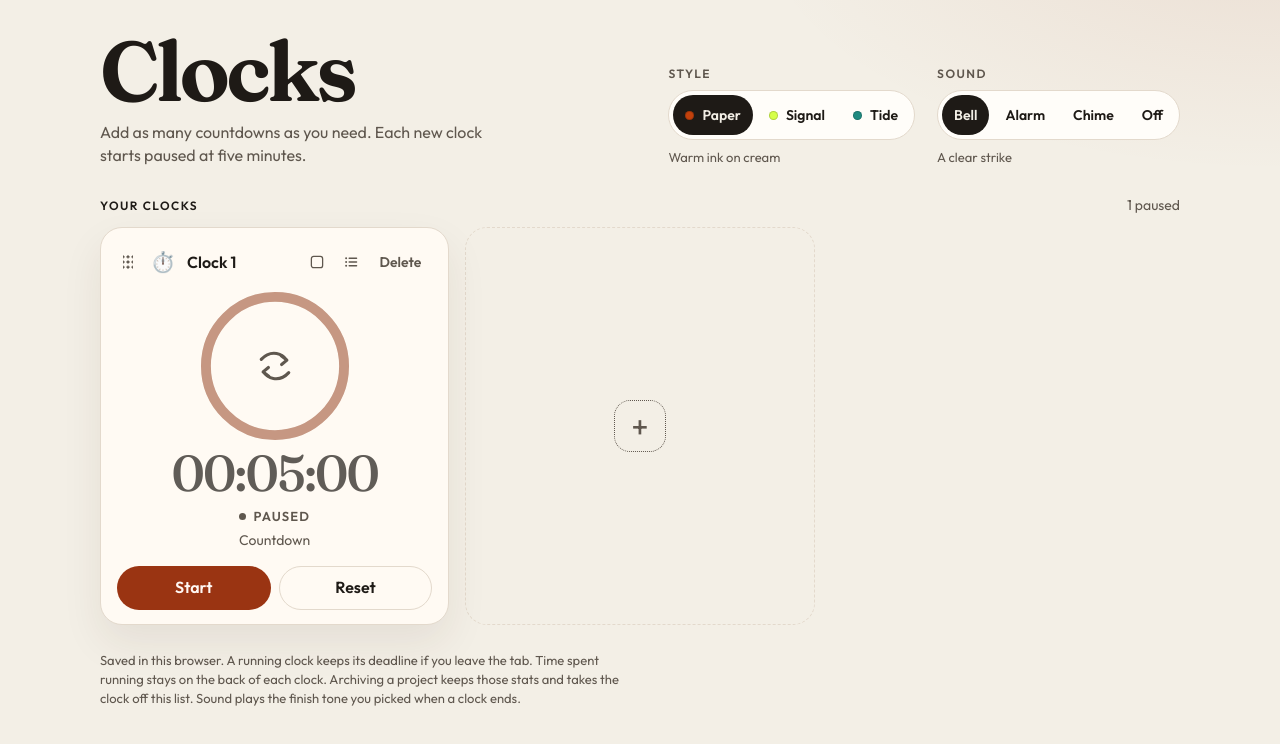
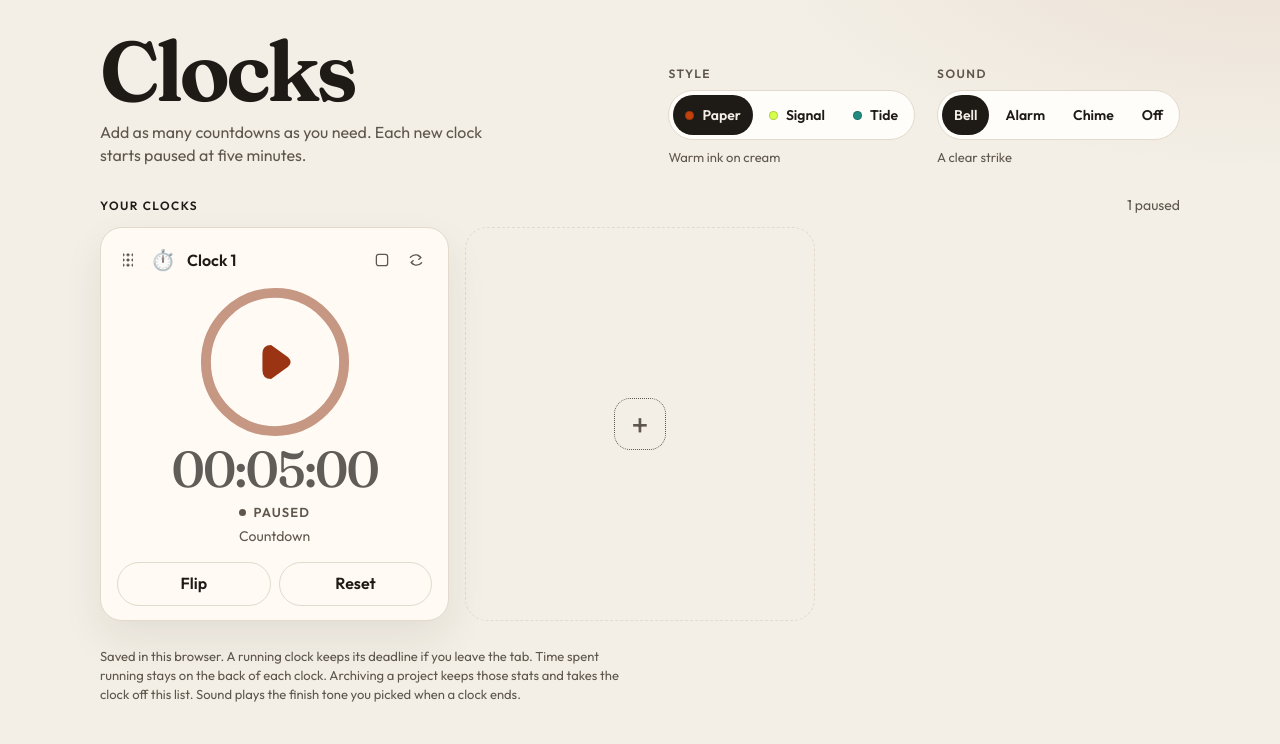
Before and after one commit to Yingxu-Mu/countdown-clocks, a React (Vite) app: page / in a window 1280 px wide. Both pictures are taken after a click on the button "Add a clock". Shown: the top 744 px of the page. Built offline with nearby package versions, Linux system fonts and the light colour scheme.

Commit message:
shuffled buttons, tidied design

```diff
--- a/src/App.tsx
+++ b/src/App.tsx
@@ -722,7 +722,6 @@ export default function App() {
                   onPause={() => pauseClock(clock.id)}
                   onResume={() => resumeClock(clock.id)}
                   onReset={() => resetClock(clock.id)}
-                  onDelete={() => deleteClock(clock.id)}
                   onIconChange={(icon) => updateIcon(clock.id, icon)}
                   onTitleChange={(label) => updateTitle(clock.id, label)}
                   onTimeChange={(totalSeconds) => updateTime(clock.id, totalSeconds)}
--- a/src/components/ClockBack.tsx
+++ b/src/components/ClockBack.tsx
@@ -19,13 +19,11 @@ type ClockBackProps = {
   clock: Clock
   now: number
   onKind: (kind: ClockKind) => void
-  onFocus: (focus: boolean) => void
   onArchive: () => void
   onTurn: () => void
-  onDelete: () => void
 }
 
-export function ClockBack({ clock, now, onKind, onFocus, onArchive, onTurn, onDelete }: ClockBackProps) {
+export function ClockBack({ clock, now, onKind, onArchive, onTurn }: ClockBackProps) {
   const unbroken = clock.kind === 'continuous'
   // Count the in-progress clean run as a success for the percentage only.
   // The stored `successes` value is not incremented until the countdown ends.
@@ -44,14 +42,8 @@ export function ClockBack({ clock, now, onKind, onFocus, onArchive, onTurn, onDe
           <ClockIcon icon={clock.icon} className="card-icon" />
           <h3 className="card-label">{clock.label}</h3>
         </div>
-        <div className="card-tools">
-          <FocusToggle label={clock.label} pressed={clock.focus} onChange={onFocus} />
-          <TurnButton label={`Show the clock for ${clock.label}`} pressed onClick={onTurn} />
-          <DeleteButton label={clock.label} onDelete={onDelete} onArchive={onArchive} />
-        </div>
       </div>
 
-      <div className="insight">
       <div className="segment insight-kind" role="radiogroup" aria-label={`How ${clock.label} keeps time`}>
           <button
             type="button"
@@ -71,6 +63,7 @@ export function ClockBack({ clock, now, onKind, onFocus, onArchive, onTurn, onDe
           </button>
       </div>
 
+      <div className="insight">
         {unbroken ? (
           <>
             <div className="rates">
@@ -109,39 +102,45 @@ export function ClockBack({ clock, now, onKind, onFocus, onArchive, onTurn, onDe
                 <p className="insight-caption">{prior.label}</p>
               </div>
             </div>
-            <p className="insight-note">Every minute the clock is running, in either direction.</p>
           </>
         )}
+      </div>
+      <div className="actions">
+        <button
+          type="button"
+          className="btn btn-secondary"
+          aria-label={`Show the clock for ${clock.label}`}
+          onClick={onTurn}
+        >
+          Flip
+        </button>
+        <button
+          type="button"
+          className="btn btn-secondary"
+          aria-label={`Archive ${clock.label}`}
+          onClick={onArchive}
+        >
+          Archive
+        </button>
       </div>
     </div>
   )
 }
 
-// On a working clock, Delete opens a choice: archive the project (stats stay)
-// or confirm the delete. In the archive there is nothing left to file, so the
-// same button arms itself and a second click deletes. Escape, or a press
-// anywhere else, cancels either one.
-export function DeleteButton({
-  label,
-  onDelete,
-  onArchive,
-}: {
-  label: string
-  onDelete: () => void
-  onArchive?: () => void
-}) {
-  const [open, setOpen] = useState(false)
-  const ref = useRef<HTMLDivElement>(null)
-  const archiveRef = useRef<HTMLButtonElement>(null)
+// First click arms the button. A second click deletes the filed project.
+// Escape, or a press anywhere else, cancels it.
+export function DeleteButton({ label, onDelete }: { label: string; onDelete: () => void }) {
+  const [armed, setArmed] = useState(false)
+  const ref = useRef<HTMLButtonElement>(null)
 
   useEffect(() => {
-    if (!open) return
+    if (!armed) return
     const onKey = (event: KeyboardEvent) => {
-      if (event.key === 'Escape') setOpen(false)
+      if (event.key === 'Escape') setArmed(false)
     }
     const onPointer = (event: PointerEvent) => {
       if (event.target instanceof Node && ref.current?.contains(event.target)) return
-      setOpen(false)
+      setArmed(false)
     }
     window.addEventListener('keydown', onKey)
     window.addEventListener('pointerdown', onPointer)
@@ -149,61 +148,25 @@ export function DeleteButton({
       window.removeEventListener('keydown', onKey)
       window.removeEventListener('pointerdown', onPointer)
     }
-  }, [open])
+  }, [armed])
 
-  useEffect(() => {
-    if (open && onArchive) archiveRef.current?.focus()
-  }, [open, onArchive])
-
-  function requestDelete() {
-    if (!open) {
-      setOpen(true)
+  return (
+    <button
+      ref={ref}
+      type="button"
+      className="btn btn-quiet"
+      data-armed={armed ? 'true' : 'false'}
+      aria-label={armed ? `Confirm delete ${label}` : `Delete ${label}`}
+      onClick={() => {
+        if (!armed) {
+          setArmed(true)
           return
         }
-    if (!onArchive) onDelete()
-    else setOpen(false)
-  }
-
-  return (
-    <div className="remove-choice" ref={ref}>
-      <button
-        type="button"
-        className="btn btn-quiet"
-        data-armed={open ? 'true' : 'false'}
-        aria-expanded={onArchive ? open : undefined}
-        aria-haspopup={onArchive ? 'dialog' : undefined}
-        aria-label={!onArchive && open ? `Confirm delete ${label}` : `Delete ${label}`}
-        onClick={requestDelete}
-      >
-        {!onArchive && open ? 'Confirm' : 'Delete'}
-      </button>
-      {open && onArchive ? (
-        <div className="remove-menu" role="dialog" aria-label={`Remove ${label}`}>
-          <button
-            ref={archiveRef}
-            type="button"
-            aria-label={`Archive ${label}`}
-            onClick={() => {
-              setOpen(false)
-              onArchive()
-            }}
-          >
-            Archive
-          </button>
-          <button
-            type="button"
-            className="remove-delete"
-            aria-label={`Confirm delete ${label}`}
-            onClick={() => {
-              setOpen(false)
         onDelete()
       }}
     >
-            Delete
+      {armed ? 'Confirm' : 'Delete'}
     </button>
-        </div>
-      ) : null}
-    </div>
   )
 }
 
@@ -255,9 +218,7 @@ export function FocusToggle({
   )
 }
 
-// Same control on both faces. The mark is an itemized list (three bullets and
-// three lines), distinct from the circular-arrow button that flips countdown
-// and stopwatch.
+// Swaps countdown and stopwatch. The mark is the two circling arrows.
 export function TurnButton({
   label,
   pressed = false,
@@ -269,16 +230,36 @@ export function TurnButton({
 }) {
   return (
     <button type="button" className="turn-card" aria-pressed={pressed} aria-label={label} onClick={onClick}>
-      <svg className="turn-icon" viewBox="0 0 24 24" aria-hidden="true">
-        <circle cx="5.5" cy="7" r="1.35" fill="currentColor" />
-        <circle cx="5.5" cy="12" r="1.35" fill="currentColor" />
-        <circle cx="5.5" cy="17" r="1.35" fill="currentColor" />
+      <svg className="flip-icon" viewBox="0 0 24 24" aria-hidden="true">
         <path
-          d="M9.5 7H19.5M9.5 12H19.5M9.5 17H19.5"
+          d="M4.5 8.4c2.3-2.5 5.4-3.7 8.4-3.2 2.3.4 4.2 1.7 5.3 3.5"
           fill="none"
           stroke="currentColor"
           strokeWidth="1.7"
           strokeLinecap="round"
+        />
+        <path
+          d="M15.4 6.4 18.5 8.8 15.6 11.2"
+          fill="none"
+          stroke="currentColor"
+          strokeWidth="1.7"
+          strokeLinecap="round"
+          strokeLinejoin="round"
+        />
+        <path
+          d="M19.5 15.6c-2.3 2.5-5.4 3.7-8.4 3.2-2.3-.4-4.2-1.7-5.3-3.5"
+          fill="none"
+          stroke="currentColor"
+          strokeWidth="1.7"
+          strokeLinecap="round"
+        />
+        <path
+          d="M8.6 17.6 5.5 15.2 8.4 12.8"
+          fill="none"
+          stroke="currentColor"
+          strokeWidth="1.7"
+          strokeLinecap="round"
+          strokeLinejoin="round"
         />
       </svg>
     </button>
--- a/src/components/ClockCard.tsx
+++ b/src/components/ClockCard.tsx
@@ -1,13 +1,14 @@
 // One project card.
 //
-// The front is the dial: countdown or stopwatch, chosen by the button in the
-// middle of the ring. That flip is animated here and applied immediately in
-// `onFlip`, so the digits leave the previous face's time at once instead of
-// holding it for the length of the animation.
+// The front is the dial: countdown or stopwatch. The button in the middle of
+// the ring pauses and resumes. The arrow in the header swaps those two faces.
+// That swap is animated here and applied immediately in `onFlip`, so the
+// digits leave the previous face's time at once instead of holding it for the
+// length of the animation. Flip, beside Reset, turns the card over to the
+// kept-time stats.
 //
-// The back (kept time) is a separate 3D turn. Turning the card does not pause
-// the clock and does not count as a mode flip. `turned` is local UI state and
-// is not saved.
+// Turning the card does not pause the clock and does not count as a mode
+// swap. `turned` is local UI state and is not saved.
 //
 // The ring and the digits share one number from `displayClock`. On the
 // stopwatch the ring's lap is the countdown's `durationMs` and wraps; the
@@ -24,7 +25,7 @@ import {
 } from 'react'
 import type { Clock, ClockKind } from '../types'
 import { MAX_DURATION_MS, displayClock, formatClock } from '../time'
-import { ClockBack, DeleteButton, FocusToggle, TurnButton } from './ClockBack'
+import { ClockBack, FocusToggle, TurnButton } from './ClockBack'
 import { ClockIcon } from './ClockIcon'
 import { IconChooser } from './IconChooser'
 import { NumberWheel } from './NumberWheel'
@@ -43,7 +44,6 @@ type ClockCardProps = {
   onPause: () => void
   onResume: () => void
   onReset: () => void
-  onDelete: () => void
   onIconChange: (icon: string) => void
   onTitleChange: (label: string) => void
   onTimeChange: (totalSeconds: number) => void
@@ -65,7 +65,6 @@ export function ClockCard({
   onPause,
   onResume,
   onReset,
-  onDelete,
   onIconChange,
   onTitleChange,
   onTimeChange,
@@ -395,8 +394,10 @@ export function ClockCard({
         </div>
         <div className="card-tools">
           <FocusToggle label={clock.label} pressed={clock.focus} onChange={onFocus} />
-          <TurnButton label={`Show kept time for ${clock.label}`} onClick={showBack} />
-          <DeleteButton label={clock.label} onDelete={onDelete} onArchive={onArchive} />
+          <TurnButton
+            label={countingUp ? `Count down for ${clock.label}` : `Count up for ${clock.label}`}
+            onClick={flipClock}
+          />
         </div>
       </div>
 
@@ -427,15 +428,15 @@ export function ClockCard({
                 />
               </svg>
             )}
-            {editingPart ? null : (
+            {editingPart || finished ? null : (
               <button
                 type="button"
-                className="mode-flip"
-                aria-pressed={countingUp}
-                aria-label={countingUp ? `Count down for ${clock.label}` : `Count up for ${clock.label}`}
-                onClick={flipClock}
+                className="dial-run"
+                data-running={clock.status === 'running' ? 'true' : 'false'}
+                aria-label={`${runLabel} ${clock.label}`}
+                onClick={clock.status === 'running' ? onPause : onResume}
               >
-                <FlipIcon />
+                {clock.status === 'running' ? <PauseIcon /> : <PlayIcon />}
               </button>
             )}
           </div>
@@ -471,35 +472,22 @@ export function ClockCard({
       </div>
 
       <div className="actions">
-        {finished ? (
         <button
           type="button"
-            className="btn btn-primary span"
+          className="btn btn-secondary"
+          aria-label={`Show kept time for ${clock.label}`}
+          onClick={showBack}
+        >
+          Flip
+        </button>
+        <button
+          type="button"
+          className={finished ? 'btn btn-primary' : 'btn btn-secondary'}
           aria-label={`Reset ${clock.label}`}
           onClick={resetClock}
         >
           Reset
         </button>
-        ) : (
-          <>
-            <button
-              type="button"
-              className="btn btn-primary"
-              aria-label={`${runLabel} ${clock.label}`}
-              onClick={clock.status === 'running' ? onPause : onResume}
-            >
-              {runLabel}
-            </button>
-            <button
-              type="button"
-              className="btn btn-secondary"
-              aria-label={`Reset ${clock.label}`}
-              onClick={resetClock}
-            >
-              Reset
-            </button>
-          </>
-        )}
       </div>
           </div>
           <div inert={turned ? undefined : true}>
@@ -508,9 +496,7 @@ export function ClockCard({
               now={now}
               onKind={onKind}
               onTurn={showFront}
-              onFocus={onFocus}
               onArchive={onArchive}
-              onDelete={onDelete}
             />
           </div>
         </div>
@@ -529,38 +515,26 @@ const PART_LABEL: Record<TimePart, string> = {
   seconds: 'Seconds',
 }
 
-function FlipIcon() {
+function PlayIcon() {
   return (
-    <svg className="flip-icon" viewBox="0 0 24 24" aria-hidden="true">
+    <svg className="dial-icon" viewBox="0 0 24 24" aria-hidden="true">
       <path
-        d="M4.5 8.4c2.3-2.5 5.4-3.7 8.4-3.2 2.3.4 4.2 1.7 5.3 3.5"
+        d="M10.2 4.2Q6.2 4.2 6.2 8.2V15.8Q6.2 19.8 10.2 19.8L16.6 15.2Q21.8 12 16.6 8.8Z"
+        fill="currentColor"
+      />
+    </svg>
+  )
+}
+
+function PauseIcon() {
+  return (
+    <svg className="dial-icon" viewBox="0 0 24 24" aria-hidden="true">
+      <path
+        d="M8.2 5.4v13.2M15.8 5.4v13.2"
         fill="none"
         stroke="currentColor"
-        strokeWidth="1.7"
+        strokeWidth="3.4"
         strokeLinecap="round"
-      />
-      <path
-        d="M15.4 6.4 18.5 8.8 15.6 11.2"
-        fill="none"
-        stroke="currentColor"
-        strokeWidth="1.7"
-        strokeLinecap="round"
-        strokeLinejoin="round"
-      />
-      <path
-        d="M19.5 15.6c-2.3 2.5-5.4 3.7-8.4 3.2-2.3-.4-4.2-1.7-5.3-3.5"
-        fill="none"
-        stroke="currentColor"
-        strokeWidth="1.7"
-        strokeLinecap="round"
-      />
-      <path
-        d="M8.6 17.6 5.5 15.2 8.4 12.8"
-        fill="none"
-        stroke="currentColor"
-        strokeWidth="1.7"
-        strokeLinecap="round"
-        strokeLinejoin="round"
       />
     </svg>
   )
--- a/src/index.css
+++ b/src/index.css
@@ -718,55 +718,6 @@ input::placeholder {
   flex: 0 0 auto;
 }
 
-.remove-choice {
-  position: relative;
-  z-index: 4;
-}
-
-.remove-menu {
-  position: absolute;
-  z-index: 4;
-  top: calc(100% + 6px);
-  right: 0;
-  min-width: 148px;
-  padding: 6px;
-  display: grid;
-  gap: 4px;
-  border: 1px solid var(--line);
-  border-radius: 12px;
-  background: var(--bg-elev);
-  box-shadow: var(--shadow);
-}
-
-.remove-menu button {
-  appearance: none;
-  border: 0;
-  border-radius: 8px;
-  min-height: 36px;
-  padding: 0 12px;
-  background: transparent;
-  color: var(--ink);
-  font: inherit;
-  font-size: 14px;
-  font-weight: 600;
-  text-align: left;
-  cursor: pointer;
-}
-
-.remove-menu button:hover,
-.remove-menu button:focus-visible {
-  background: var(--hover);
-}
-
-.remove-menu .remove-delete {
-  color: var(--warn);
-}
-
-.remove-menu .remove-delete:hover,
-.remove-menu .remove-delete:focus-visible {
-  background: var(--warn-soft);
-}
-
 .turn-card {
   appearance: none;
   width: 32px;
@@ -787,10 +738,16 @@ input::placeholder {
   color: var(--ink);
 }
 
-.turn-icon {
+.flip-icon {
   width: 18px;
   height: 18px;
   display: block;
+  transition: transform 0.35s ease;
+}
+
+.turn-card:hover .flip-icon,
+.turn-card:focus-visible .flip-icon {
+  transform: rotateY(180deg);
 }
 
 .archive-head {
@@ -918,6 +875,10 @@ input::placeholder {
   display: block;
 }
 
+.card-back .insight-kind {
+  margin-top: -4px;
+}
+
 .insight {
   flex: 1;
   display: flex;
@@ -926,7 +887,7 @@ input::placeholder {
   justify-content: center;
   gap: 12px;
   text-align: center;
-  padding: 8px 4px 4px;
+  padding: 0 4px 4px;
 }
 
 .insight-kind {
@@ -1492,42 +1453,35 @@ html[data-theme='signal'] .status {
   font-size: 14px;
 }
 
-.mode-flip {
+.dial-run {
   appearance: none;
   position: absolute;
   z-index: 2;
   left: 50%;
   top: 50%;
-  width: 44px;
-  height: 44px;
+  width: 52px;
+  height: 52px;
   margin: 0;
   padding: 0;
   border: 0;
   border-radius: 50%;
   background: transparent;
-  color: var(--muted);
+  color: var(--accent);
   transform: translate(-50%, -50%);
   display: grid;
   place-items: center;
   cursor: pointer;
 }
 
-.mode-flip:hover,
-.mode-flip:focus-visible {
-  color: var(--ink);
-  background: var(--hover);
-}
-
-.flip-icon {
-  width: 22px;
-  height: 22px;
+.dial-run:hover,
+.dial-run:focus-visible {
+  background: var(--accent-soft);
+}
+
+.face .dial-icon {
+  width: 52px;
+  height: 52px;
   display: block;
-  transition: transform 0.35s ease;
-}
-
-.mode-flip:hover .flip-icon,
-.mode-flip:focus-visible .flip-icon {
-  transform: rotateY(180deg);
 }
 
 .actions {
```
Lines whose indentation alone changed are shown as unchanged.
